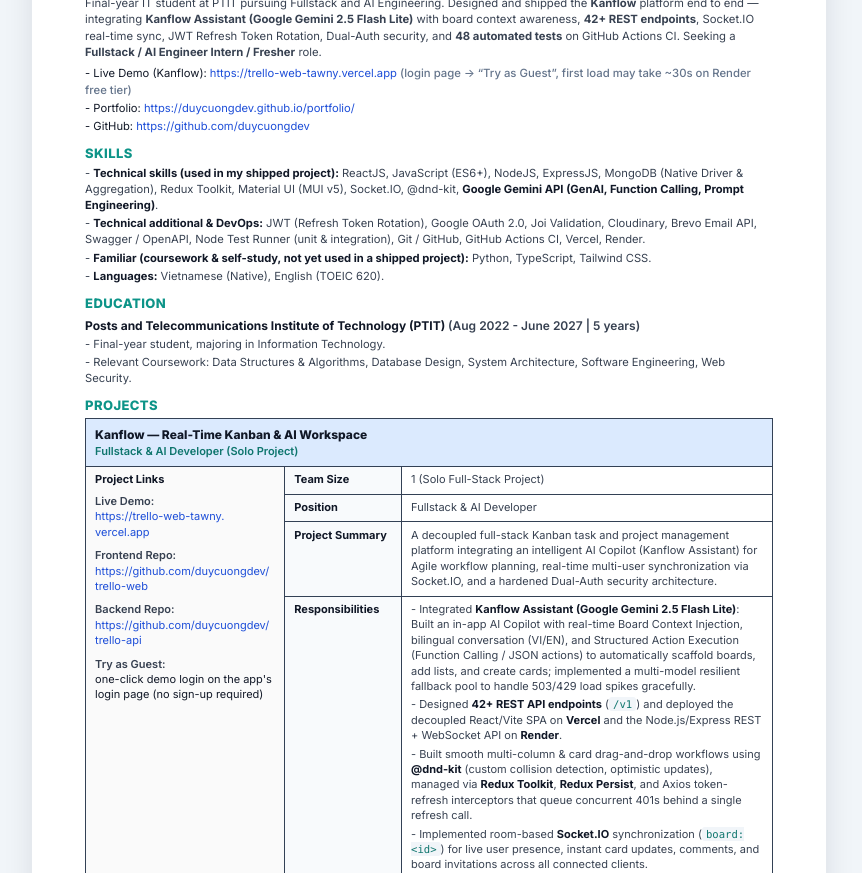
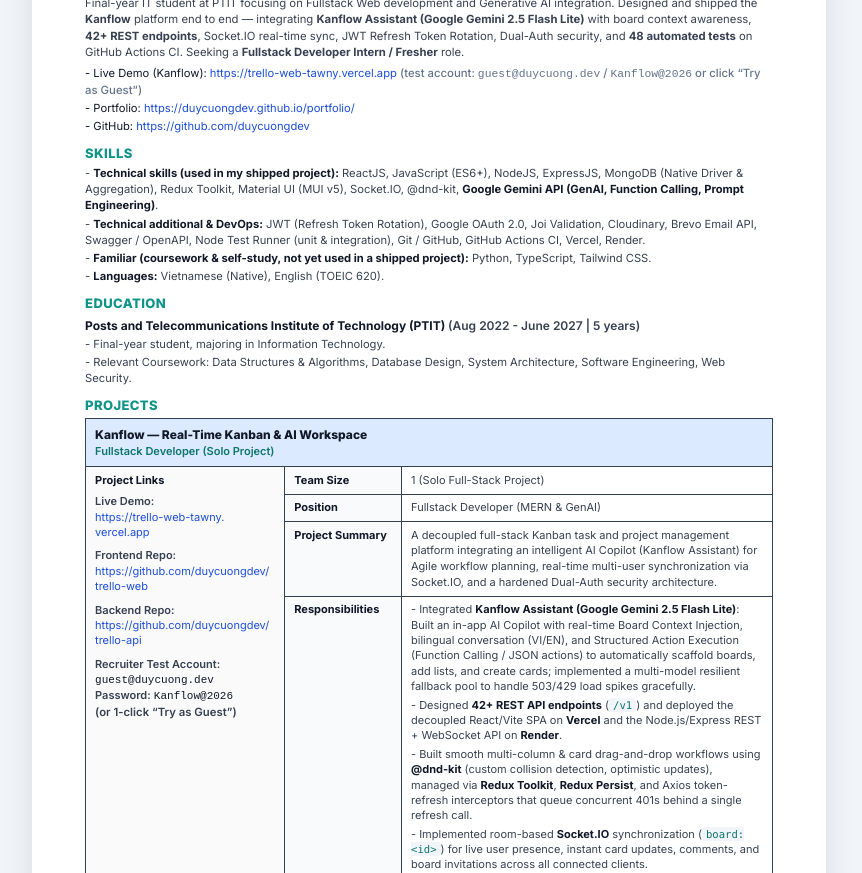
Before and after one commit to duycuongdev/curriculum-vitae, a plain HTML site: page index.html in a window 1280 px wide. Shown: the part 197-1070 px from the top of the page, without its empty margins (211-1073 px from the left). Drawn offline with Linux system fonts and the light colour scheme.

Commit message:
feat(cv): refine title to Fullstack Developer (MERN & GenAI), remove free tier note, add test account credentials

```diff
--- a/index.html
+++ b/index.html
@@ -56,7 +56,7 @@
         </div>
         <div class="header-identity">
           <h1>NGUYEN DUY CUONG</h1>
-          <p class="role-title">FULLSTACK DEVELOPER &amp; AI ENGINEER (MERN + GenAI)</p>
+          <p class="role-title">FULLSTACK DEVELOPER (MERN &amp; GenAI)</p>
         </div>
       </div>
       <div class="header-right">
@@ -69,14 +69,14 @@
     <!-- ══════════ SUMMARY & LINKS ══════════ -->
     <section class="intro-section">
       <p class="intro-text">
-        Final-year IT student at PTIT pursuing Fullstack and AI Engineering. Designed and shipped the
+        Final-year IT student at PTIT focusing on Fullstack Web development and Generative AI integration. Designed and shipped the
         <strong>Kanflow</strong> platform end to end — integrating <strong>Kanflow Assistant (Google Gemini 2.5 Flash Lite)</strong>
         with board context awareness, <strong>42+ REST endpoints</strong>, Socket.IO real-time sync, JWT Refresh Token Rotation,
         Dual-Auth security, and <strong>48 automated tests</strong> on GitHub Actions CI.
-        Seeking a <strong>Fullstack / AI Engineer Intern / Fresher</strong> role.
+        Seeking a <strong>Fullstack Developer Intern / Fresher</strong> role.
       </p>
       <ul class="intro-links">
-        <li>- Live Demo (Kanflow): <a href="https://trello-web-tawny.vercel.app" target="_blank" rel="noopener noreferrer">https://trello-web-tawny.vercel.app</a> <span class="link-hint">(login page → “Try as Guest”, first load may take ~30s on Render free tier)</span></li>
+        <li>- Live Demo (Kanflow): <a href="https://trello-web-tawny.vercel.app" target="_blank" rel="noopener noreferrer">https://trello-web-tawny.vercel.app</a> <span class="link-hint">(test account: <code>guest@duycuong.dev</code> / <code>Kanflow@2026</code> or click “Try as Guest”)</span></li>
         <li>- Portfolio: <a href="https://duycuongdev.github.io/portfolio/" target="_blank" rel="noopener noreferrer">https://duycuongdev.github.io/portfolio/</a></li>
         <li>- GitHub: <a href="https://github.com/duycuongdev" target="_blank" rel="noopener noreferrer">https://github.com/duycuongdev</a></li>
       </ul>
@@ -112,7 +112,7 @@
           <tr>
             <th colspan="3" class="table-banner">
               <div class="banner-title">Kanflow — Real-Time Kanban &amp; AI Workspace</div>
-              <div class="banner-role">Fullstack &amp; AI Developer (Solo Project)</div>
+              <div class="banner-role">Fullstack Developer (Solo Project)</div>
             </th>
           </tr>
         </thead>
@@ -133,8 +133,10 @@
                 <a href="https://github.com/duycuongdev/Trello_Api" target="_blank" rel="noopener noreferrer">https://github.com/duycuongdev/<wbr>trello-api</a>
               </p>
               <p class="link-item">
-                <span>Try as Guest:</span><br>
-                one-click demo login on the app's login page (no sign-up required)
+                <span>Recruiter Test Account:</span><br>
+                <code>guest@duycuong.dev</code><br>
+                <span>Password:</span> <code>Kanflow@2026</code><br>
+                <span class="link-hint">(or 1-click “Try as Guest”)</span>
               </p>
             </td>
             <td class="col-label">Team Size</td>
@@ -142,7 +144,7 @@
           </tr>
           <tr>
             <td class="col-label">Position</td>
-            <td class="col-value">Fullstack &amp; AI Developer</td>
+            <td class="col-value">Fullstack Developer (MERN &amp; GenAI)</td>
           </tr>
           <tr>
             <td class="col-label">Project Summary</td>
```
Also changed, not shown: cv-vi.html (+10 -8 lines).
